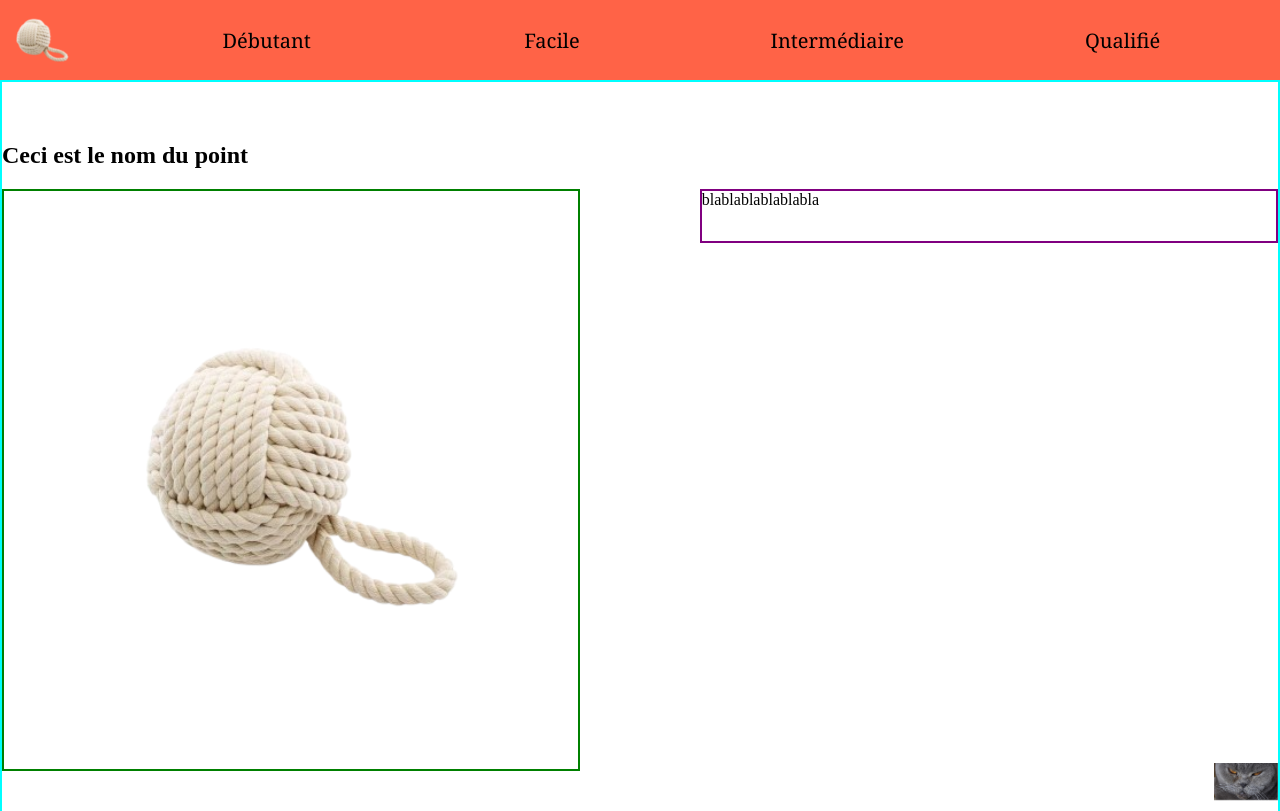
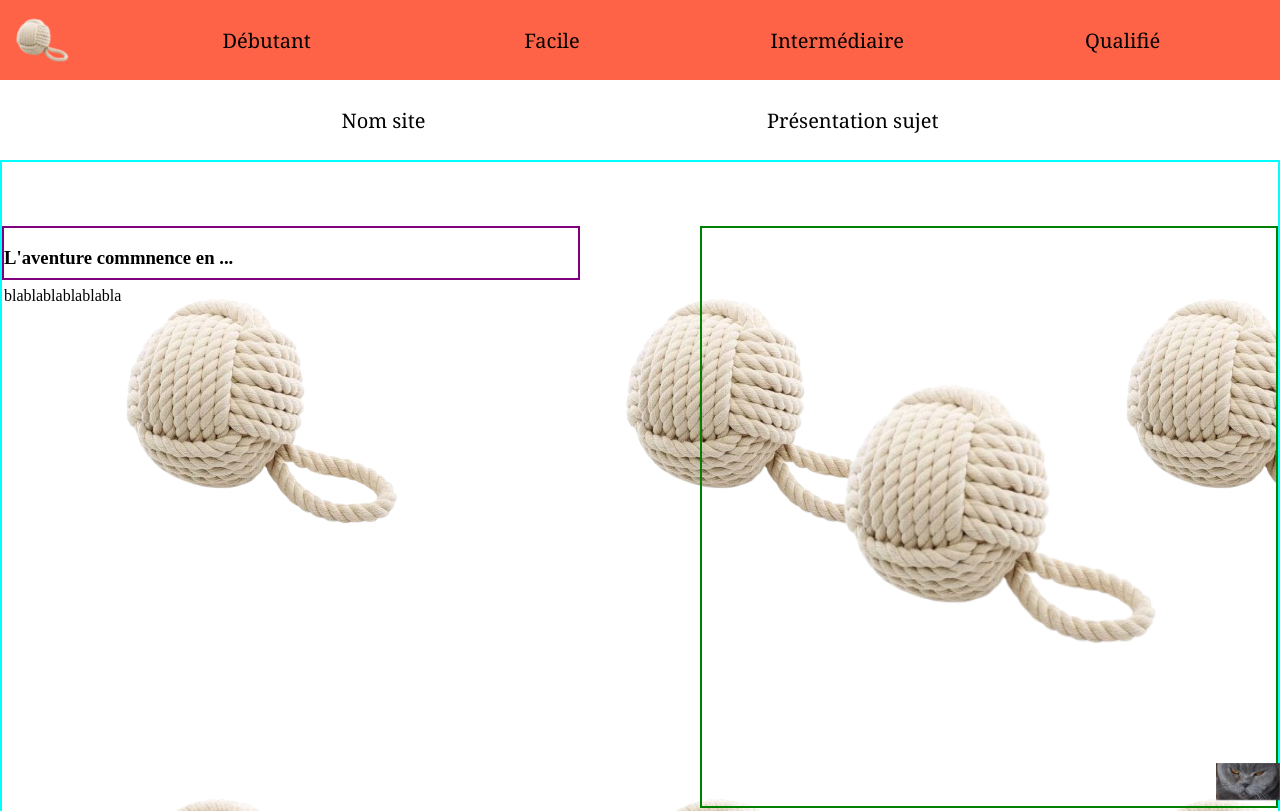
Before and after one commit to Jolan-B/EncyclopedieDuCrochet, a plain HTML site: page index.html in a window 1280 px wide. Shown: the top 811 px of the page. Drawn offline with Linux system fonts and the light colour scheme.

Commit message:
disposition elems accueil

```diff
--- a/index.css
+++ b/index.css
@@ -26,6 +26,9 @@ body {
     --secondaire_font_size: 14.5px;
     --header_police: Georgia, serif;
 
+    --transition_rapide: 0.25s;
+    --transition_normal: 0.5s;
+
     margin: 0;
 }
 
@@ -49,7 +52,7 @@ header {
 }
 
 .logo:hover {
-    transition: 0.5s;
+    transition: var(--transition_normal);
     height: var(--logo_height_hover);
     top: var(--logo_margin_hover);
     left: var(--logo_margin_hover);
@@ -71,15 +74,13 @@ header>.vide {
 .regroupe:hover {
 
     .primaire {
+        transition: var(--transition_rapide);
         color: var(--white);
         /* border: 1px solid var(--white); */
     }
 
-    transition: 5s;
-
     .secondaire {
-        transition: 0.25s;
-
+        transition: var(--transition_rapide);
         display: block;
         height: var(--secondaire_height);
         width: 100%;
@@ -119,25 +120,33 @@ header>.vide {
     text-indent: 9%;
 }
 
-.point {
-    border: solid 2px aqua;
-    padding-top: 40px;
+.bienvenu {
+    height: var(--header_height);
+    align-items: center;
+
+    display: flex;
+    flex-direction: row;
+    justify-content: space-evenly;
 }
 
-.point:nth-child(2n) {
-    .dispo_txt_img {
-        flex-direction: row-reverse;
-    }
+.bienvenu span {
+    font-family: var(--header_police);
+    font-size: var(--primaire_font_size);
 }
 
-.titre {
-    height: 50px;
-
-    border: 2px red;
+.histoire {
+    border: solid 2px aqua;
+    background-image: url("img/logo.png");
 
 }
 
+.histoire>section:nth-child(2n) {
+
+    flex-direction: row-reverse;
+}
+
 .dispo_txt_img {
+    margin-top: 5%;
     display: flex;
     flex-direction: row;
     justify-content: space-between;
@@ -147,6 +156,7 @@ header>.vide {
 .illustration {
     width: 45%;
     border: solid 2px green;
+    height: 100%;
 }
 
 .illustration>img {
@@ -154,10 +164,10 @@ header>.vide {
 }
 
 .txt {
+
     height: 50px;
     width: 45%;
     border: solid 2px purple;
-
 }
 
 .remontePage {
--- a/index.html
+++ b/index.html
@@ -84,30 +84,72 @@
     <div class="vide">
     </div>
 
-    <section class="point">
+    <section class="bienvenu">
+        <div>
+            <span>Nom site</span>
+        </div>
+        <div class="accroche">
+            <span>Présentation sujet </span>
+        </div>
 
-        <h1>Ceci est le nom du point</h1>
+    </section>
 
-        <div class="dispo_txt_img">
+    <section class="histoire">
 
+        <section class="dispo_txt_img">
+
+            <div class="txt">
+                <h1>L'aventure commnence en ...</h1>
+                <span>blablablablablabla</span>
+            </div>
             <div class="illustration">
                 <img src="img/logo.png" />
             </div>
 
-            <span class="txt">blablablablablabla</span>
+        </section>
 
-        </div>
+        <section class="dispo_txt_img">
 
-        <div class="vide">
+            <div class="txt">
+                <h1>Par </h1>
+                <span>blablablablablabla</span>
+            </div>
+            <div class="illustration">
+                <img src="img/logo.png" />
+            </div>
 
-        </div>
+        </section>
 
-        <div class="remontePage">
-            <img src="img/tete_chat.jpg" onclick="window.location.href='index.html';" />
-        </div>
+        <section class="dispo_txt_img">
+
+            <div class="txt">
+                <h1>Utilisations</h1>
+                <span>blablablablablabla</span>
+            </div>
+            <div class="illustration">
+                <img src="img/logo.png" />
+            </div>
+
+        </section>
+
+        <section class="dispo_txt_img">
+
+            <div class="txt">
+                <h1>Gloire</h1>
+                <span>blablablablablabla</span>
+            </div>
+            <div class="illustration">
+                <img src="img/logo.png" />
+            </div>
+
+        </section>
+
+    </section>
 
 
-    </section>
+    <div class="remontePage">
+        <img src="img/tete_chat.jpg" onclick="window.location.href='index.html';" />
+    </div>
 
 
     <footer>
```
